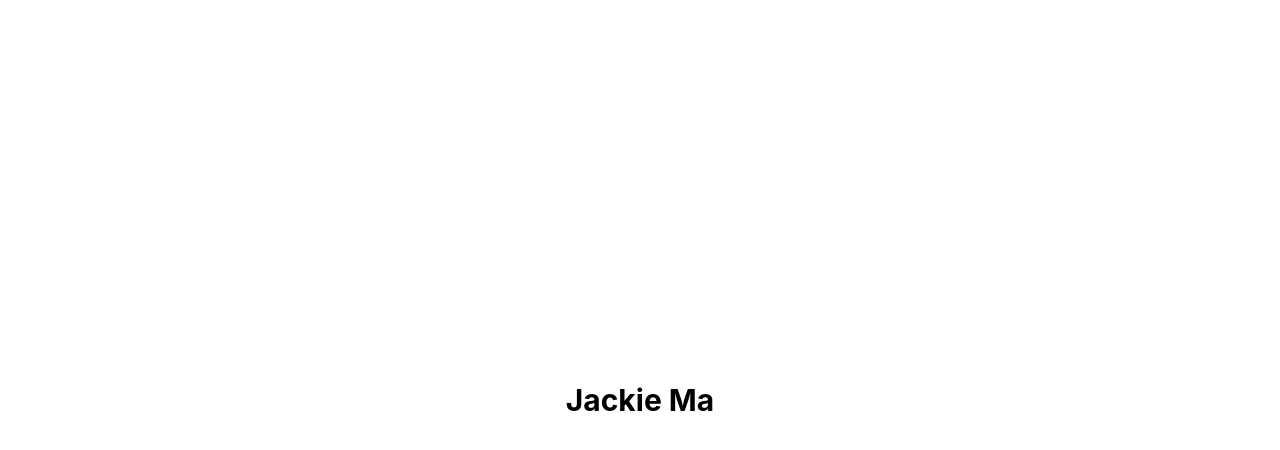
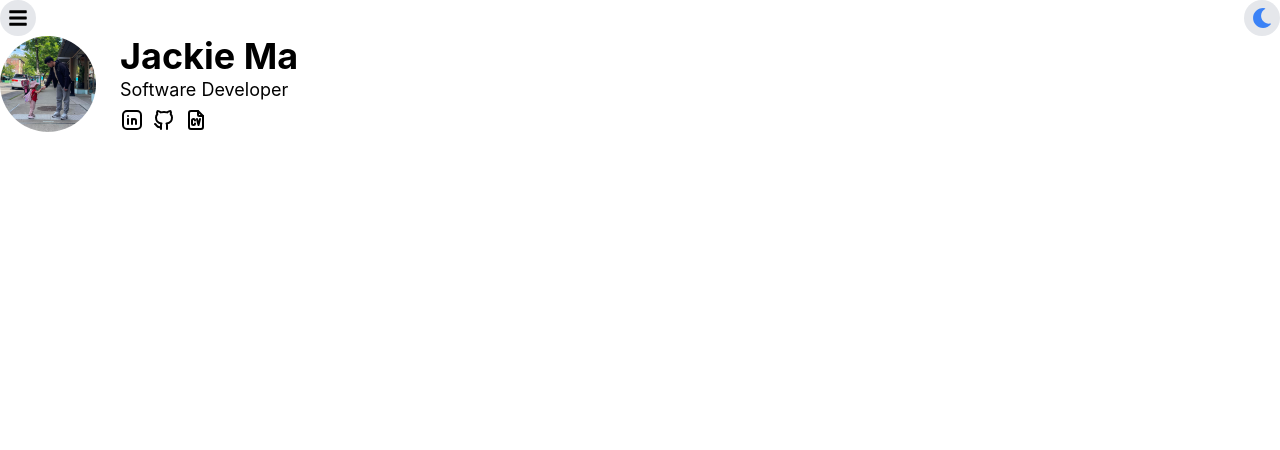
Before and after one commit to majackie/portfolio-v2, a React (Create React App) app: page / in a window 1280 px wide. Shown: the top 450 px of the page. Built offline with nearby package versions, Linux system fonts and the light colour scheme.

Commit message:
create about, navbar, menu, dropdown; theme; add new avatar

```diff
--- a/package.json
+++ b/package.json
@@ -3,12 +3,14 @@
   "version": "0.1.0",
   "private": true,
   "dependencies": {
+    "@heroicons/react": "^2.2.0",
     "@testing-library/dom": "^10.4.0",
     "@testing-library/jest-dom": "^6.6.3",
     "@testing-library/react": "^16.3.0",
     "@testing-library/user-event": "^13.5.0",
     "react": "^19.1.0",
     "react-dom": "^19.1.0",
+    "react-icons": "^5.5.0",
     "react-scripts": "^5.0.1",
     "web-vitals": "^2.1.4"
   },
--- a/src/App.js
+++ b/src/App.js
@@ -1,9 +1,16 @@
 import "./App.css";
+import Navbar from "./components/Navbar";
+import About from "./components/About";
 
 function App() {
   return (
-    <div className="min-h-screen bg-white dark:bg-black text-black dark:text-white flex items-center justify-center">
-      <h1 className="text-3xl font-bold">Jackie Ma</h1>
+    <div className="min-h-screen bg-white dark:bg-black text-black dark:text-white">
+      <div className="sticky top-0 z-50">
+        <Navbar />
+      </div>
+      <div>
+        <About />
+      </div>
     </div>
   );
 }
--- a/src/components/About.js
+++ b/src/components/About.js
@@ -0,0 +1,47 @@
+import avatar from "../assets/images/avatar3.jpg";
+import resume from "../assets/resume/Jackie_Ma_Resume.pdf";
+import { TbBrandLinkedin, TbBrandGithub, TbFileCv } from "react-icons/tb";
+
+function About() {
+  return (
+    <div className="flex flex-row text-black dark:text-white">
+      <img
+        src={avatar}
+        alt="Jackie Ma"
+        className="w-24 h-24 rounded-full mr-6"
+      />
+      <div className="flex flex-col justify-center">
+        <div className="text-4xl font-bold">Jackie Ma</div>
+        <div className="text-lg ">Software Developer</div>
+        <div className="mt-1 flex space-x-2">
+          <a
+            href="https://www.linkedin.com/in/majackie-/"
+            target="_blank"
+            rel="noopener noreferrer"
+            className="hover:text-gray-400"
+          >
+            <TbBrandLinkedin className="text-black dark:text-white text-2xl" />
+          </a>
+          <a
+            href="https://github.com/majackie/"
+            target="_blank"
+            rel="noopener noreferrer"
+            className="hover:text-gray-400"
+          >
+            <TbBrandGithub className="text-black dark:text-white text-2xl" />
+          </a>
+          <a
+            href={resume}
+            target="_blank"
+            rel="noopener noreferrer"
+            className="hover:text-gray-400"
+          >
+            <TbFileCv className="text-black dark:text-white text-2xl" />
+          </a>
+        </div>
+      </div>
+    </div>
+  );
+}
+
+export default About;
--- /dev/null
+++ b/src/components/Dropdown.js
@@ -0,0 +1,45 @@
+function Dropdown() {
+  return (
+    <div className="bg-white dark:bg-black h-screen w-screen flex items-center justify-center">
+      <ul className="space-y-2 text-center">
+        <li>
+          <a
+            href="#about"
+          >
+            About
+          </a>
+        </li>
+        <li>
+          <a
+            href="#experience"
+          >
+            Experience
+          </a>
+        </li>
+        <li>
+          <a
+            href="#projects"
+          >
+            Projects
+          </a>
+        </li>
+        <li>
+          <a
+            href="#techstack"
+          >
+            Tech Stack
+          </a>
+        </li>
+        <li>
+          <a
+            href="#Education"
+          >
+            Education
+          </a>
+        </li>
+      </ul>
+    </div>
+  );
+}
+
+export default Dropdown;
--- /dev/null
+++ b/src/components/Menu.js
@@ -0,0 +1,30 @@
+import { useState } from "react";
+import { FaBars, FaTimes } from "react-icons/fa";
+import Dropdown from "./Dropdown";
+
+function Menu() {
+  const [isOpen, setIsOpen] = useState(false);
+
+  return (
+    <div className="relative">
+      <button
+        onClick={() => setIsOpen(!isOpen)}
+        className="p-2 rounded-full bg-gray-200 dark:bg-gray-700 hover:bg-gray-300 dark:hover:bg-gray-600"
+        aria-label={isOpen ? "Close Menu" : "Open Menu"}
+      >
+        {isOpen ? (
+          <FaTimes className="text-black dark:text-white text-xl" />
+        ) : (
+          <FaBars className="text-black dark:text-white text-xl" />
+        )}
+      </button>
+      {isOpen && (
+        <div className="absolute top-full">
+          <Dropdown />
+        </div>
+      )}
+    </div>
+  );
+}
+
+export default Menu;
--- /dev/null
+++ b/src/components/Navbar.js
@@ -0,0 +1,13 @@
+import Menu from "./Menu";
+import Theme from "./Theme";
+
+function Navbar() {
+  return (
+    <div className="flex justify-between items-center bg-white dark:bg-black">
+      <Menu />
+      <Theme />
+    </div>
+  );
+}
+
+export default Navbar;
--- /dev/null
+++ b/src/components/Theme.js
@@ -0,0 +1,28 @@
+import { useEffect, useState } from "react";
+import { FaSun, FaMoon } from "react-icons/fa";
+
+function Theme() {
+  const [dark, setDark] = useState(
+    window.matchMedia("(prefers-color-scheme: dark)").matches
+  );
+
+  useEffect(() => {
+    document.documentElement.classList.toggle("dark", dark);
+  }, [dark]);
+
+  return (
+    <button
+      onClick={() => setDark(!dark)}
+      className="p-2 rounded-full bg-gray-200 dark:bg-gray-700 hover:bg-gray-300 dark:hover:bg-gray-600"
+      aria-label={dark ? "Switch to Light Mode" : "Switch to Dark Mode"}
+    >
+      {dark ? (
+        <FaSun className="text-yellow-500 text-xl" />
+      ) : (
+        <FaMoon className="text-blue-500 text-xl" />
+      )}
+    </button>
+  );
+}
+
+export default Theme;
--- a/tailwind.config.js
+++ b/tailwind.config.js
@@ -5,5 +5,5 @@ module.exports = {
     extend: {},
   },
   plugins: [],
-  darkMode: 'media',
-}
+  darkMode: "class",
+};
```
Also changed, not shown: src/assets/images/avatar3.jpg (added), 1 other file (tests, documents, lock files or other folders).
